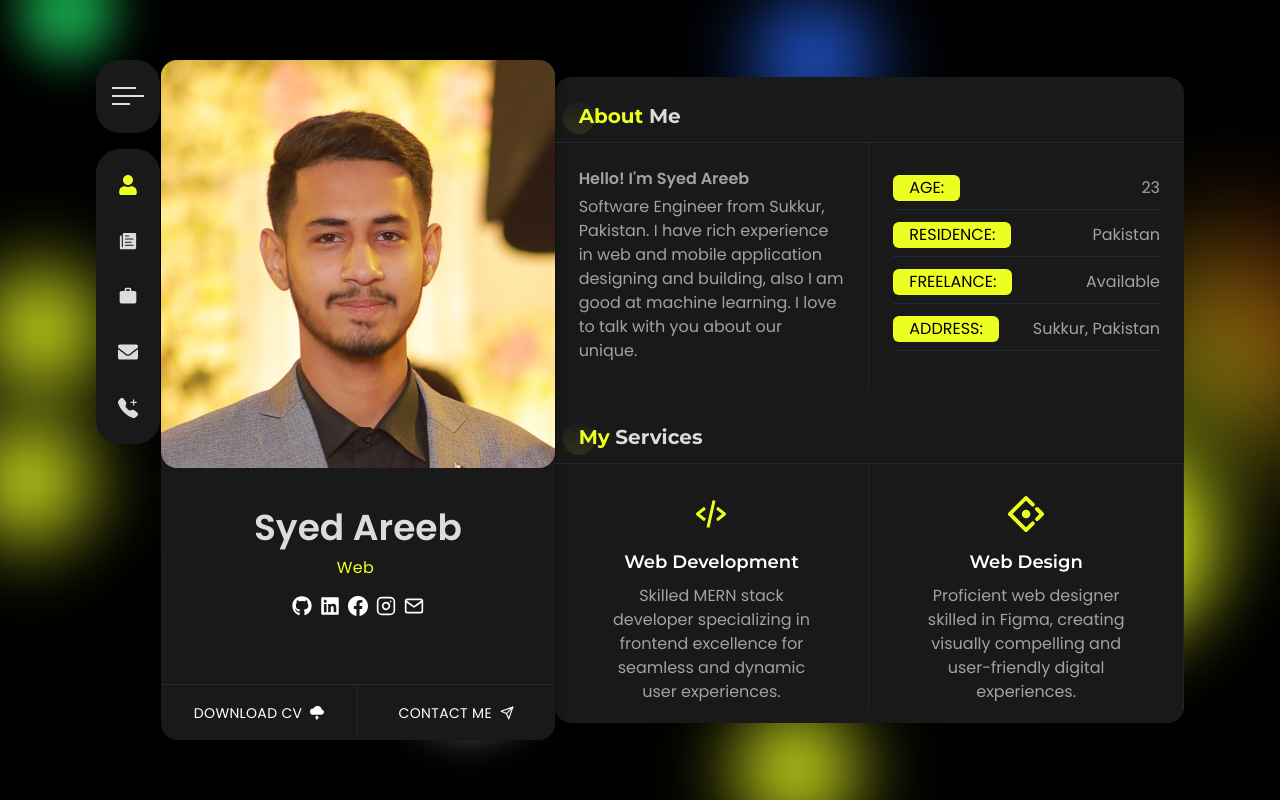
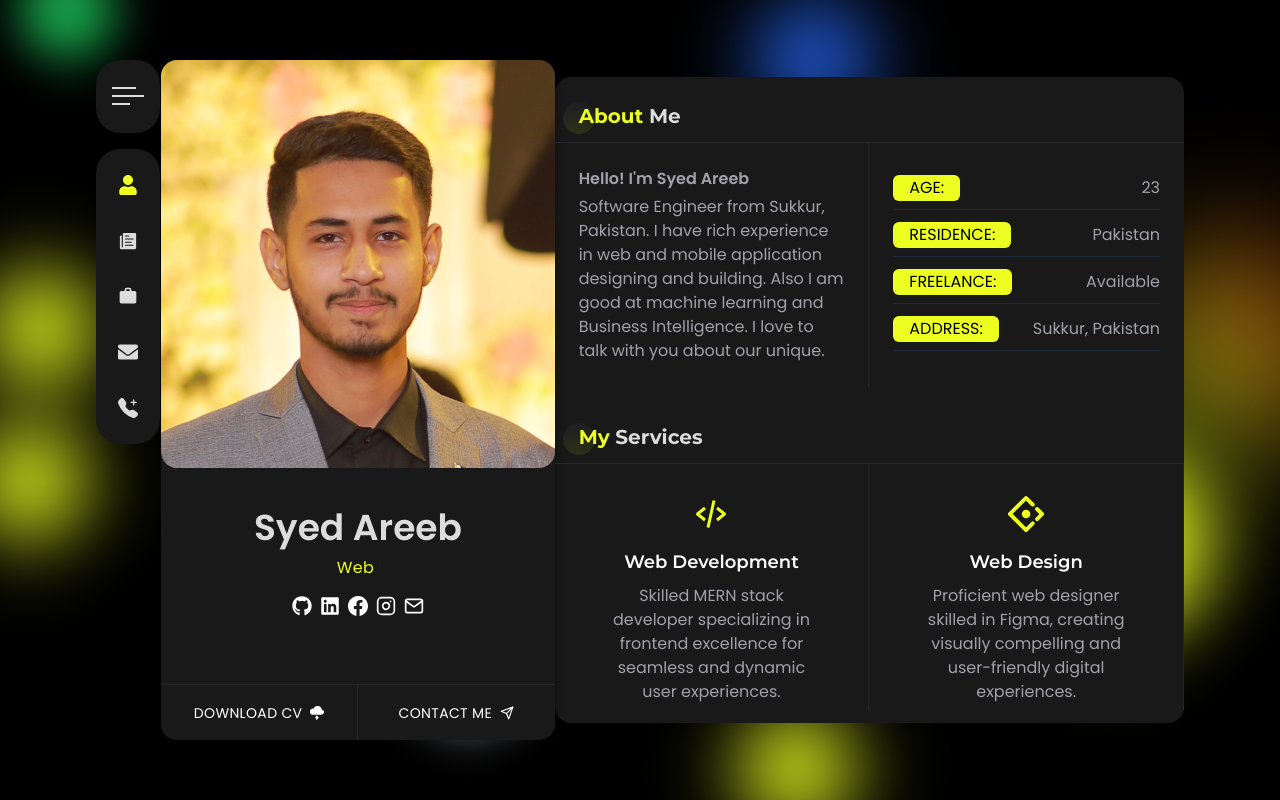
Before and after one commit to SyedAreeb007/Syed-Areeb-Portfolio, a React (Create React App) app: page / in a window 1280 px wide. Built offline with nearby package versions, Linux system fonts and the light colour scheme.

Commit message:
Updated About Description

```diff
--- a/src/components/about/AboutMe.js
+++ b/src/components/about/AboutMe.js
@@ -8,7 +8,7 @@ const AboutMe = () => {
           <h2 className="font-semibold mb-1">Hello! I'm Syed Areeb</h2>
           <p className="text-base leading-6 ">
             Software Engineer from Sukkur, Pakistan. I have rich experience in web
-            and mobile application designing and building, also I am good at machine learning. I love to
+            and mobile application designing and building. Also I am good at machine learning and Business Intelligence. I love to
             talk with you about our unique.
           </p>
         </div>
```
